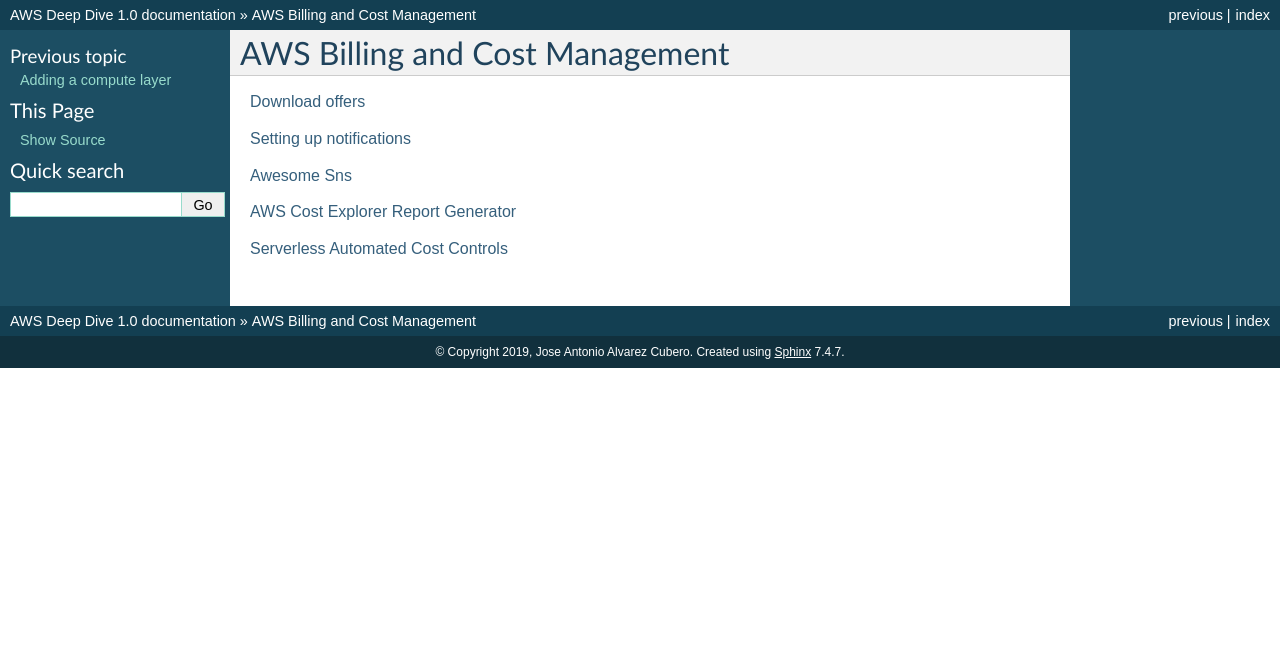
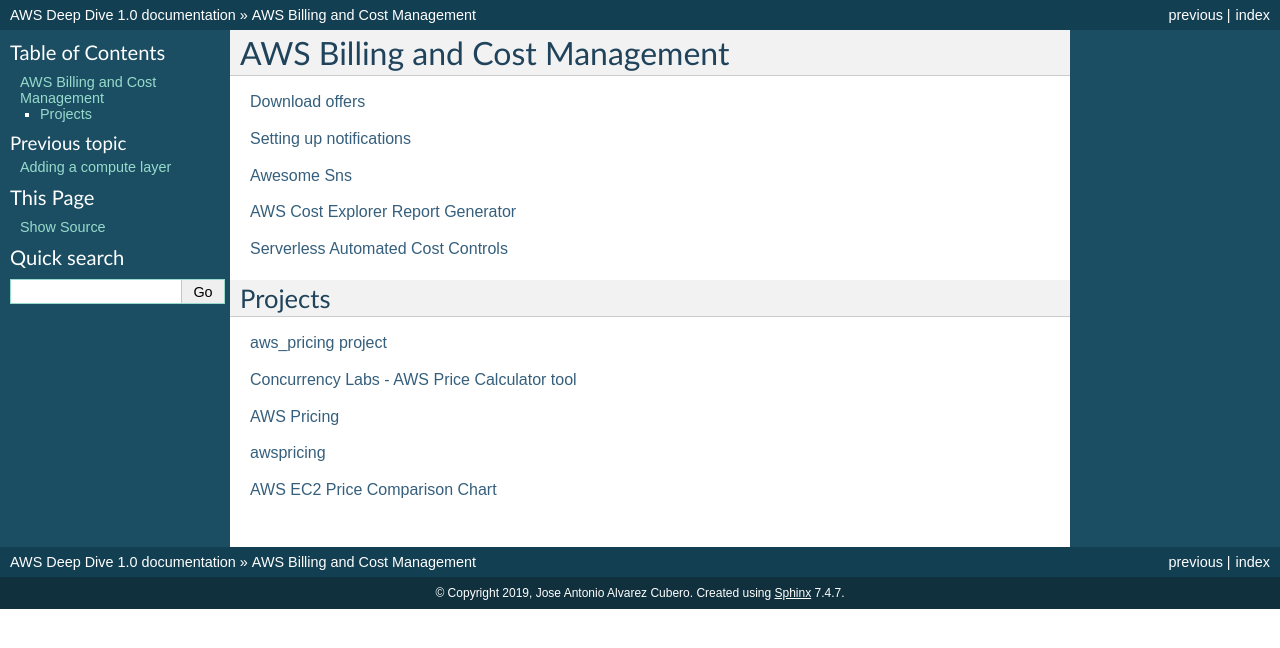
Before and after one commit to jacubero/aws-deep-dive, a Sphinx documentation site: the page built from docs/billing.rst, in a window 1280 px wide. Shown: the top 648 px of the page. Built offline with Sphinx 7.4.7, drawn with Linux system fonts in a browser that asks for light colours; pages that are not in the unit, such as notebooks, are missing from menus.

Commit message:
New version

```diff
--- a/docs/billing.rst
+++ b/docs/billing.rst
@@ -10,3 +10,16 @@
 `AWS Cost Explorer Report Generator <https://github.com/aws-samples/aws-cost-explorer-report>`_
 
 `Serverless Automated Cost Controls <https://github.com/aws-samples/serverless-automated-cost-controls>`_
+
+Projects
+========
+
+`aws_pricing project <https://github.com/cloudshiftstrategies/aws_pricing>`_
+
+`Concurrency Labs - AWS Price Calculator tool <https://github.com/concurrencylabs/aws-pricing-tools>`_
+
+`AWS Pricing <https://github.com/mheffner/aws-pricing>`_
+
+`awspricing <https://github.com/lyft/awspricing>`_
+
+`AWS EC2 Price Comparison Chart <https://github.com/kenklin/aws-price-comparison-chart>`_
```
